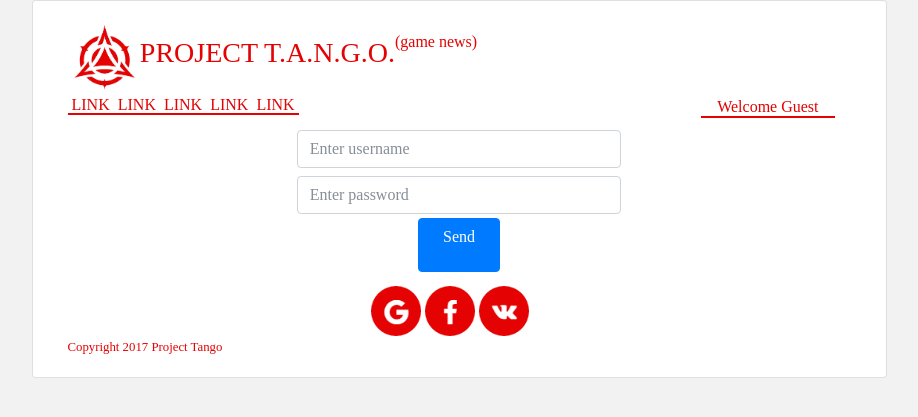
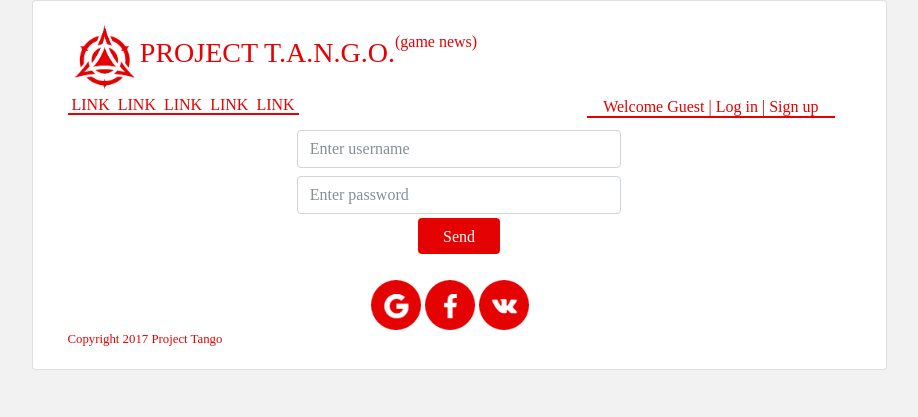
Before and after one commit to stPhoenix/projecttango, a Django app: page /login/ in a window 1280 px wide. Shown: the top 417 px of the page, without its empty margins (181-1099 px from the left). Run offline with Django 3.2, Linux system fonts and the light colour scheme; some libraries are stand-ins or nearby versions; some web fonts are replaced.

Commit message:
Update form and button border shadow & color. Add link to log in, log out and sign up.

```diff
--- a/project/account/templates/account/base_v0/login.html
+++ b/project/account/templates/account/base_v0/login.html
@@ -8,15 +8,18 @@
 
  <section class="row justify-content-center">
     <div class="col-8 d-flex flex-column align-items-center">
+        {% if form.errors %}
+        <div class="alert alert-danger mb-0" role="alert">Username or password wrong</div>
+        {% endif %}
       <form method="post" class="col-8 d-flex flex-column ">
         {% csrf_token %}
          <div class="form-group my-1">
-          <input type="text" name="username" class="form-control" placeholder="Enter username">
+          <input type="text" name="username" class="form-control red-border" placeholder="Enter username">
          </div>
         <div class="form-group my-1">
-          <input type="password" name="password" class="form-control" placeholder="Enter password">
+          <input type="password" name="password" class="form-control red-border" placeholder="Enter password">
          </div>
-          <button type="submit" class="btn btn-primary w-25 mb-2 align-self-center"><p>Send</p></button>
+          <button type="submit" class="btn btn-red red-border w-25 h-25 align-self-center"><p>Send</p></button>
       </form>
       <p class=" pl-4 pt-2 self-align-center">
         <a href="{% url 'social:begin' 'google-oauth2' %}"> <img  class="img-fluid w-25" src="{% static 'account/base_v0/social_icons/google.png' %}" alt="Login with Google"></a>
--- a/project/news/static/news/base_v0/css/style.css
+++ b/project/news/static/news/base_v0/css/style.css
@@ -69,3 +69,7 @@
        color: #ffffff;
        background-color: #e40202;
     }
+    .red-border:focus {
+        border-color: #e40202;
+        box-shadow: 0 0 0 0.2rem rgba(255, 63, 63, 0.25);
+     }
--- a/project/news/templates/site/base_v0/base.html
+++ b/project/news/templates/site/base_v0/base.html
@@ -49,9 +49,9 @@
                 </li>
               </ul>
               <h6 class="border-bottom-line padding-top px-3 mx-3 text-font">  {% if user.is_authenticated %}
-                                                                                   Welcome {{user.username}}
+                                                                                   Welcome {{user.username}} | <a href="{% url 'logout'%}"> Log out</a>
                                                                                {% else %}
-                                                                                   Welcome Guest
+                                                                                   Welcome Guest | <a href="{% url 'login'%}"> Log in</a> | <a href="{% url 'account:sign_up'%}"> Sign up</a>
                                                                                {% endif %}
               </h6>
             </section>
--- a/project/project/settings.py
+++ b/project/project/settings.py
@@ -157,7 +157,7 @@ SOCIAL_AUTH_PIPELINE = (
 )
 LOGIN_URL = 'login'
 LOGOUT_URL = 'logout'
-LOGIN_REDIRECT_URL = '/news/'
+LOGIN_REDIRECT_URL = '/'
 SOCIAL_AUTH_GOOGLE_OAUTH2_KEY = config('SOCIAL_AUTH_GOOGLE_OAUTH2_KEY')
 SOCIAL_AUTH_GOOGLE_OAUTH2_SECRET = config('SOCIAL_AUTH_GOOGLE_OAUTH2_SECRET')
 SOCIAL_AUTH_FACEBOOK_KEY = config('SOCIAL_AUTH_FACEBOOK_KEY')
--- a/project/project/urls.py
+++ b/project/project/urls.py
@@ -27,7 +27,7 @@ urlpatterns = [
     url(r'^account/', include('account.urls')),
     url(r'^$', views.Index.as_view(), name='index'),
     url(r'^login/$', auth_views.LoginView.as_view(template_name='account/'+TP+'/login.html'), name='login'),
-    url(r'^logout/$', auth_views.LogoutView.as_view(), name='logout'),
+    url(r'^logout/$', auth_views.LogoutView.as_view(template_name='news/'+TP+'/index.html'), name='logout'),
     url(r'^oauth/', include('social_django.urls', namespace='social')),
 ]
 urlpatterns += static(settings.MEDIA_URL, document_root=settings.MEDIA_ROOT)
```
